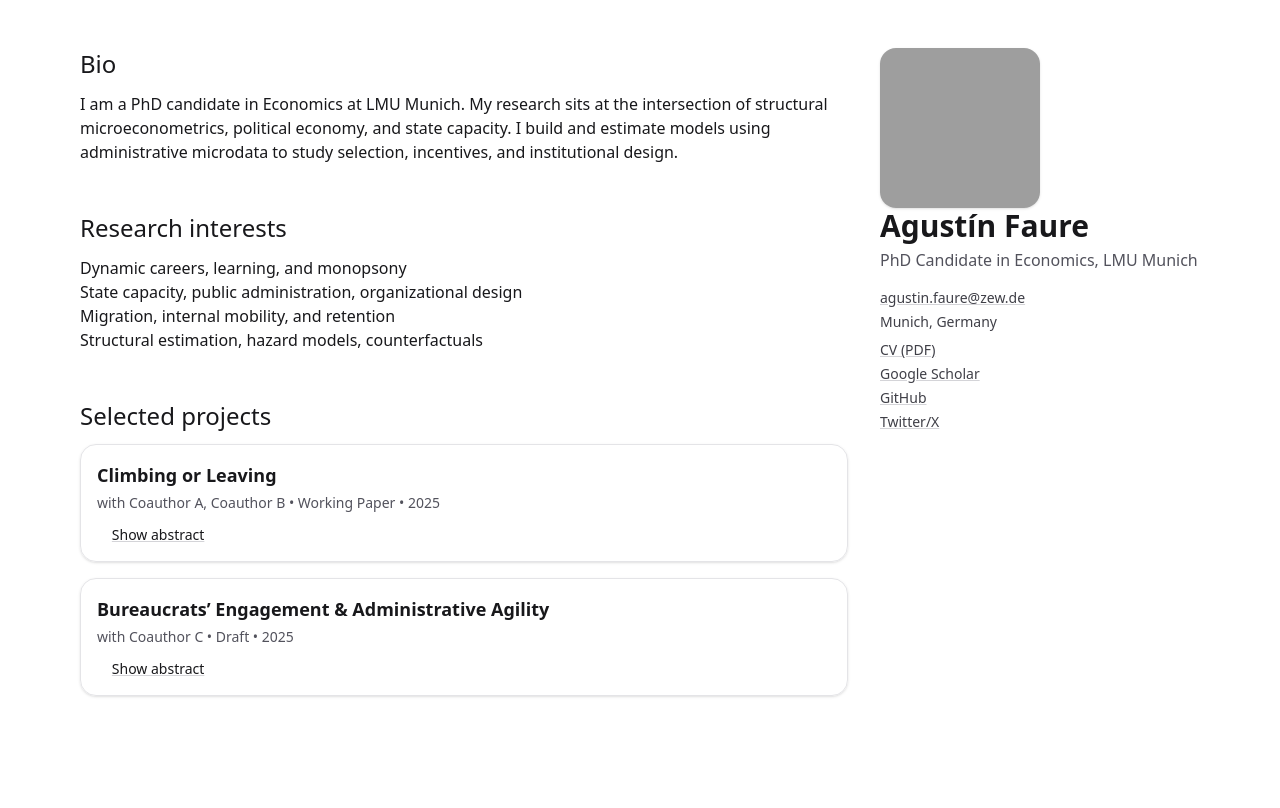
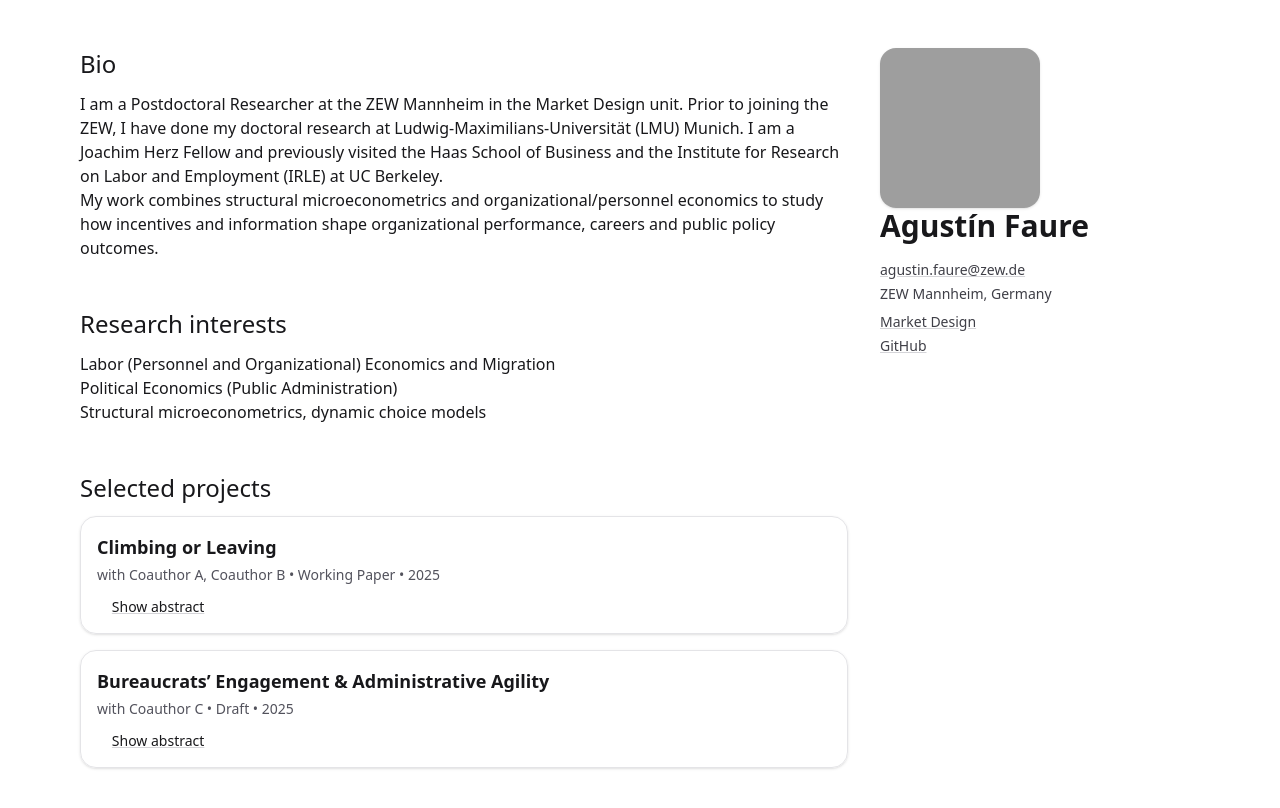
Before and after one commit to agustinfaure/agustinfaure.github.io, an Astro site: page / in a window 1280 px wide. Built offline with nearby package versions, Linux system fonts and the light colour scheme; Astro itself is replaced by a stand-in of ours; grey boxes are pictures that could not be loaded.

Commit message:
First version

```diff
--- a/src/pages/index.astro
+++ b/src/pages/index.astro
@@ -8,15 +8,12 @@ import { projects } from "../data/projects";
 
 const me = {
   name: "Agustín Faure",
-  title: "PhD Candidate in Economics, LMU Munich",
   email: "agustin.faure@zew.de",
-  location: "Munich, Germany",
+  location: "ZEW Mannheim, Germany",
   photoUrl: "/avatar.jpg", // place a file at public/avatar.jpg
   links: [
-    { label: "CV (PDF)", href: "/cv.pdf" },
-    { label: "Google Scholar", href: "https://scholar.google.com/" },
-    { label: "GitHub", href: "https://github.com/yourusername" },
-    { label: "Twitter/X", href: "https://x.com/yourhandle" },
+  { label: "Market Design", href: "https://www.zew.de/en/team/afa"},
+    { label: "GitHub", href: "https://github.com/agustinfaure" },
   ],
 };
 ---
@@ -27,19 +24,20 @@ const me = {
     <div class="space-y-12">
       <Section id="bio" title="Bio">
         <p>
-          I am a PhD candidate in Economics at LMU Munich. My research sits at the
-          intersection of structural microeconometrics, political economy, and state capacity.
-          I build and estimate models using administrative microdata to study selection,
-          incentives, and institutional design.
+        I am a Postdoctoral Researcher at the ZEW Mannheim in the Market Design unit.
+        Prior to joining the ZEW, I have done my doctoral research at Ludwig-Maximilians-Universität (LMU) Munich.
+        I am a Joachim Herz Fellow and previously visited the Haas School of Business and the Institute for Research on Labor and Employment (IRLE) at UC Berkeley.
+        </p>
+        <p>
+        My work combines structural microeconometrics and organizational/personnel economics to study how incentives and information shape organizational performance, careers and public policy outcomes.
         </p>
       </Section>
 
       <Section id="interests" title="Research interests">
         <ul>
-          <li>Dynamic careers, learning, and monopsony</li>
-          <li>State capacity, public administration, organizational design</li>
-          <li>Migration, internal mobility, and retention</li>
-          <li>Structural estimation, hazard models, counterfactuals</li>
+          <li>Labor (Personnel and Organizational) Economics and Migration</li>
+          <li>Political Economics (Public Administration)</li>
+          <li>Structural microeconometrics, dynamic choice models</li>
         </ul>
       </Section>
 
```
